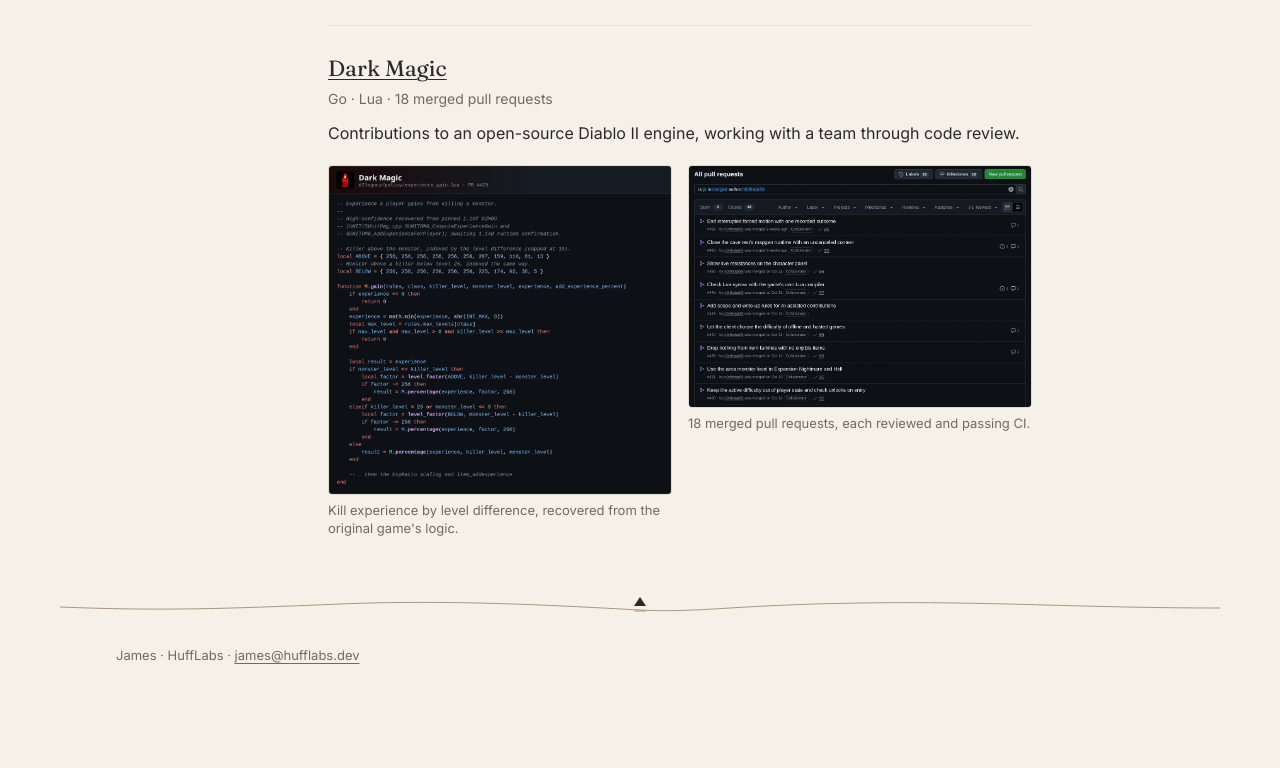
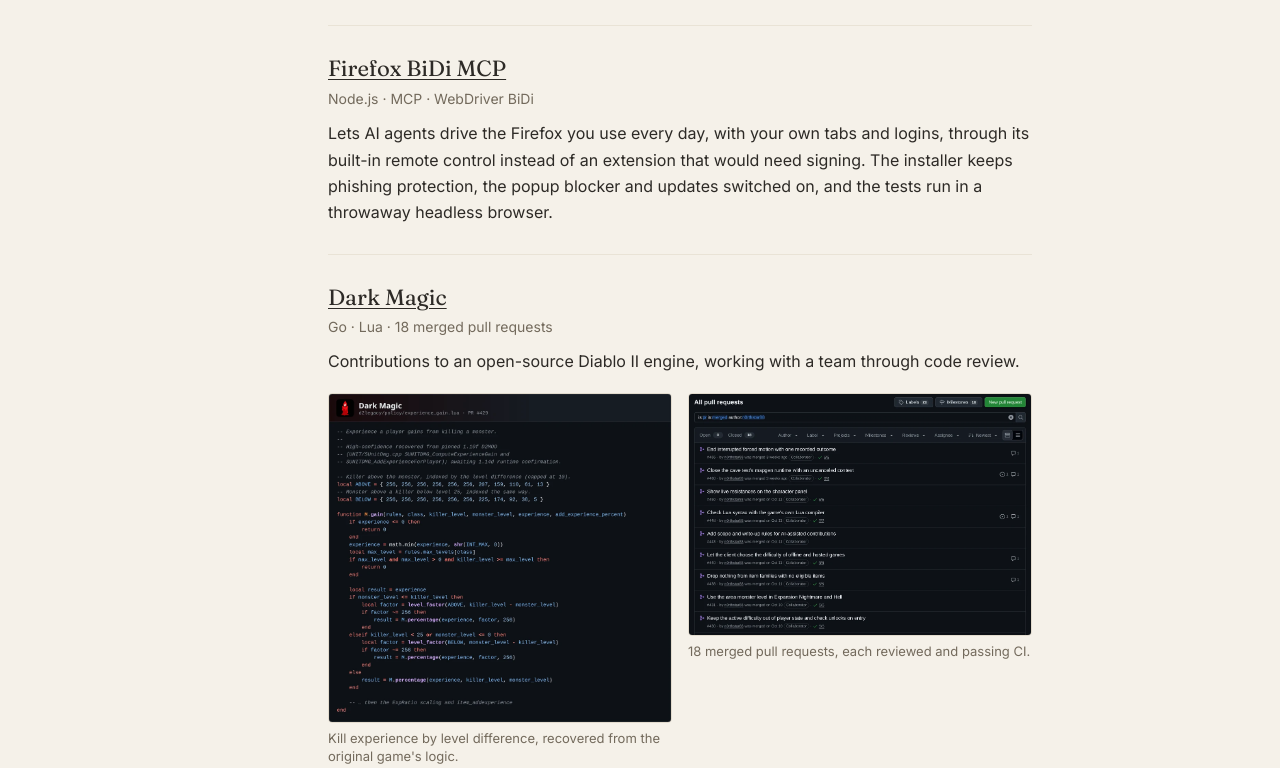
Before and after one commit to n0rthstar88/hufflabs.dev, a plain HTML site: page projects/index.html in a window 1280 px wide. Shown: the part 2876-3644 px from the top of the page. Before the commit the page ends 3582 px from the top, so only its background shows below. Drawn offline with Linux system fonts and the light colour scheme.

Commit message:
Add Firefox BiDi MCP to projects

```diff
--- a/projects/index.html
+++ b/projects/index.html
@@ -151,6 +151,11 @@
           </div>
         </article>
         <article class="item">
+          <h3><a href="https://github.com/n0rthstar88/firefox-bidi-mcp">Firefox BiDi MCP</a></h3>
+          <p class="meta">Node.js · MCP · WebDriver BiDi</p>
+          <p>Lets AI agents drive the Firefox you use every day, with your own tabs and logins, through its built-in remote control instead of an extension that would need signing. The installer keeps phishing protection, the popup blocker and updates switched on, and the tests run in a throwaway headless browser.</p>
+        </article>
+        <article class="item">
           <h3><a href="https://github.com/gravestench/dark-magic/pulls?q=is%3Apr+is%3Amerged+author%3An0rthstar88">Dark Magic</a></h3>
           <p class="meta">Go · Lua · 18 merged pull requests</p>
           <p>Contributions to an open-source Diablo II engine, working with a team through code review.</p>
```
